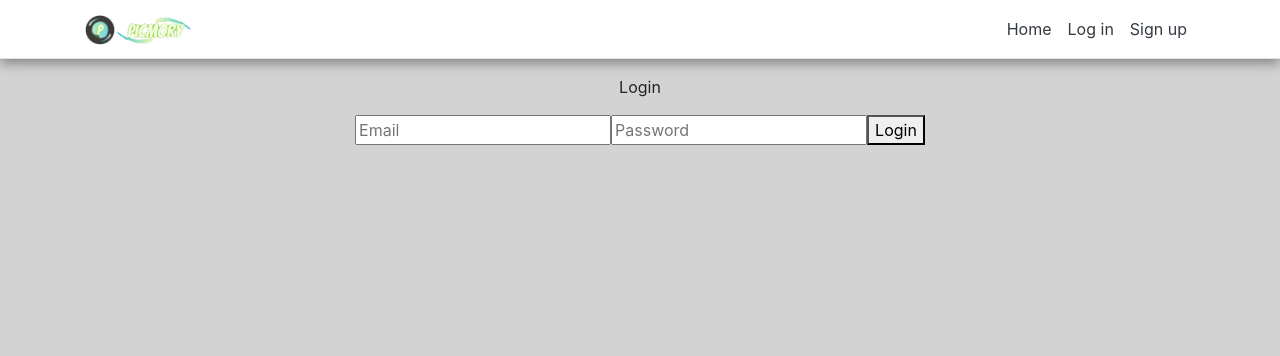
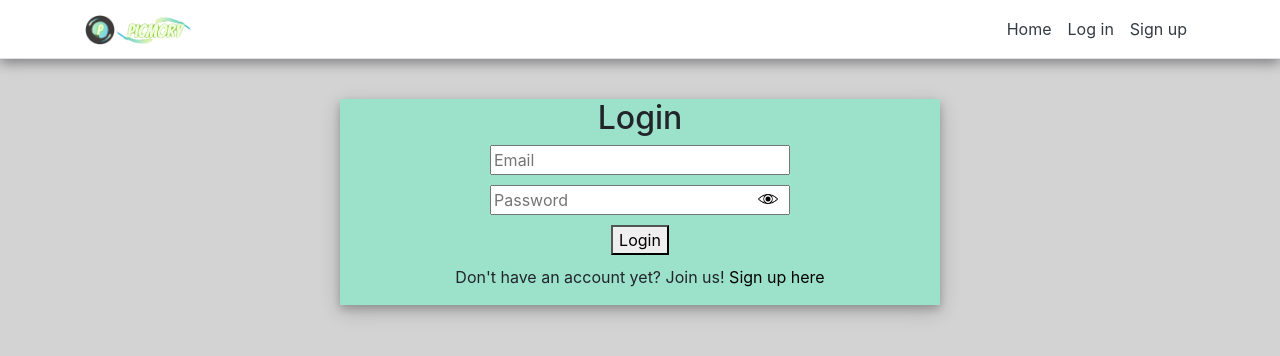
Before and after one commit to SophieH07/Picmory.1.0, a React (Create React App) app in the folder Picmory/ClientApp/: page /login in a window 1280 px wide. Shown: the top 356 px of the page. Built offline with nearby package versions, Linux system fonts and the light colour scheme.

Commit message:
add css to login

```diff
--- a/Picmory/ClientApp/src/components/Login/Login.css
+++ b/Picmory/ClientApp/src/components/Login/Login.css
@@ -1,3 +1,47 @@
 .login-main {
     align-content: center;
+    margin-top: 40px;
+    text-align: center;
+    background-color: #9CE2CB;
+    box-shadow: 0 4px 8px 0 rgba(0, 0, 0, 0.2), 0 6px 20px 0 rgba(0, 0, 0, 0.19);
+    max-height: 700px;
+    height: 100%;
+    max-width: 600px;
+    width: 100%;
 }
+
+.inputs {
+    text-align: -webkit-center;
+}
+
+    .inputs input {
+        margin-bottom: 10px;
+        max-width: 300px;
+        width: 100%;
+        height: auto;
+        padding-right: 30px;
+    }
+
+.password-container {
+    display: block;
+    position: relative;
+    max-width: 300px;
+    width: 100%;
+    height: auto;
+}
+
+.eye {
+    position: absolute;
+    max-width: 20px;
+    cursor: pointer;
+    top: 4px;
+    right: 4%;
+}
+
+.back-to-register {
+    margin-top: 10px;
+}
+
+.underline a:hover {
+    text-decoration: underline;
+}
--- a/Picmory/ClientApp/src/components/Login/Login.js
+++ b/Picmory/ClientApp/src/components/Login/Login.js
@@ -1,16 +1,39 @@
 import React, { Component } from "react";
+import { Link } from 'react-router-dom';
 import "./Login.css";
+import eye from '../../img/eye.png';
 
 export class Login extends Component {
     static displayName = Login.name;
+
+    constructor(props) {
+        super(props);
+        this.state = {
+            hidden: true
+        }
+        this.toggleShow = this.toggleShow.bind(this);
+    }
+
+    toggleShow() {
+        this.setState({ hidden: !this.state.hidden })
+    }
+
     render() {
         return (
             <div className="login-main">
-        <p>Login</p>
+                <h2>Login</h2>
+                <div className="inputs">
+                <div>
                     <input placeholder="Email"></input>
-        <input placeholder="Password"></input>
+                </div>
+                <div className="password-container">
+                    <input name="password" type={this.state.hidden ? "password" : "text"} placeholder="Password" />
+                    <img name="password" src={eye} className="eye" onClick={this.toggleShow} />
+                    </div>
+                </div>
                 <button>Login</button>
-      </div>
+                <p className="back-to-register underline">Don't have an account yet? Join us! <Link tag={Link} to="/register"> Sign up here</Link></p>
+            </div >
         );
     }
 }
```
Lines whose indentation alone changed are shown as unchanged.
